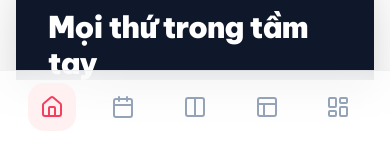
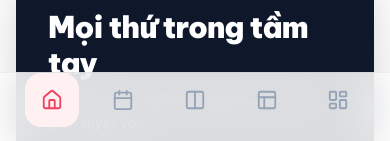
Before and after one commit to minhthuy266/lina-planner, a React (Vite) app: page / in a window 390 px wide. Shown: the part 700-841 px from the top of the page. Built offline with nearby package versions, Linux system fonts and the light colour scheme; no server answers; the database is empty.

Commit message:
fix(styles): Improve mobile viewport and navigation spacing
Utilize `100dvh` for precise full viewport height on mobile devices and adjust mobile navigation padding to accommodate safe areas more effectively. Also, increase padding on mobile tab buttons for better touch targets.

```diff
--- a/App.tsx
+++ b/App.tsx
@@ -87,7 +87,7 @@ const NavBtn: React.FC<{ icon: React.ReactNode; active: boolean; onClick: () =>
 );
 
 const MobileTab: React.FC<{ icon: React.ReactNode; active: boolean; onClick: () => void }> = ({ icon, active, onClick }) => (
-  <button onClick={onClick} className={`p-3 rounded-2xl transition-all ${active ? 'text-rose-500 bg-rose-50' : 'text-slate-400'}`}>{icon}</button>
+  <button onClick={onClick} className={`p-4 rounded-2xl transition-all ${active ? 'text-rose-500 bg-rose-50' : 'text-slate-400'}`}>{icon}</button>
 );
 
 export default function App() {
@@ -105,13 +105,9 @@ export default function App() {
   };
 
   useEffect(() => {
-    // Kiểm tra xem có đang chạy ở chế độ App (Standalone) không
     const isStandalone = (window.navigator as any).standalone || window.matchMedia('(display-mode: standalone)').matches;
-
-    // Phát hiện iOS
     const isIOS = /iPad|iPhone|iPod/.test(navigator.userAgent) && !(window as any).MSStream;
 
-    // Hiện prompt cài đặt nếu là iOS và chưa cài đặt
     const hasPromptedInstall = localStorage.getItem('lumina_install_prompted');
     if (isIOS && !isStandalone && !hasPromptedInstall) {
       setTimeout(() => setShowInstallPrompt(true), 3000);
@@ -189,7 +185,7 @@ export default function App() {
   };
 
   return (
-    <div className="flex h-screen w-full bg-[#fcfcfd] text-slate-900 overflow-hidden flex-col lg:flex-row">
+    <div className="flex h-full w-full bg-[#fcfcfd] text-slate-900 overflow-hidden flex-col lg:flex-row">
       {showInstallPrompt && <IOSInstallPrompt onClose={() => { setShowInstallPrompt(false); localStorage.setItem('lumina_install_prompted', 'true'); }} />}
 
       {showNotificationPrompt && (
@@ -221,7 +217,7 @@ export default function App() {
       </aside>
 
       {/* Main Container */}
-      <div className="flex-1 flex flex-col min-w-0 pb-16 lg:pb-0">
+      <div className="flex-1 flex flex-col min-w-0">
         <header className="h-14 lg:h-16 bg-white/80 backdrop-blur-md border-b border-slate-100 flex items-center justify-between px-5 shrink-0 z-40">
           <div className="flex items-center gap-4">
             <div className="lg:hidden text-rose-500"><Zap size={22} className="fill-rose-500" /></div>
@@ -247,7 +243,7 @@ export default function App() {
         </header>
 
         <main className="flex-1 overflow-hidden relative">
-          <div className="absolute inset-0 overflow-y-auto custom-scrollbar p-4 lg:p-10">
+          <div className="absolute inset-0 overflow-y-auto custom-scrollbar p-4 lg:p-10 pb-24 lg:pb-10">
             <div className="max-w-6xl mx-auto page-transition" key={refreshKey}>
               {currentView === 'dashboard' && <Dashboard onNavigate={handleNavigate} onUpdate={triggerRefresh} />}
               {currentView === 'year' && <YearView onSelectDate={(d) => { setCurrentDate(d); setCurrentView('month'); }} refreshKey={refreshKey} />}
@@ -261,12 +257,12 @@ export default function App() {
 
         {/* Mobile Tab Bar */}
         <div className="lg:hidden fixed bottom-0 left-0 right-0 z-50 mobile-nav-glass">
-          <nav className="flex items-center justify-around px-4 pt-3">
-            <MobileTab icon={<Home size={24} />} active={currentView === 'dashboard'} onClick={() => handleNavigate('dashboard')} />
-            <MobileTab icon={<Calendar size={24} />} active={currentView === 'month'} onClick={() => handleNavigate('month')} />
-            <MobileTab icon={<Columns size={24} />} active={currentView === 'week'} onClick={() => handleNavigate('week')} />
-            <MobileTab icon={<Layout size={24} />} active={currentView === 'day'} onClick={() => handleNavigate('day', new Date())} />
-            <MobileTab icon={<LayoutDashboard size={24} />} active={currentView === 'vision'} onClick={() => handleNavigate('vision')} />
+          <nav className="flex items-center justify-around px-4">
+            <MobileTab icon={<Home size={22} />} active={currentView === 'dashboard'} onClick={() => handleNavigate('dashboard')} />
+            <MobileTab icon={<Calendar size={22} />} active={currentView === 'month'} onClick={() => handleNavigate('month')} />
+            <MobileTab icon={<Columns size={22} />} active={currentView === 'week'} onClick={() => handleNavigate('week')} />
+            <MobileTab icon={<Layout size={22} />} active={currentView === 'day'} onClick={() => handleNavigate('day', new Date())} />
+            <MobileTab icon={<LayoutDashboard size={22} />} active={currentView === 'vision'} onClick={() => handleNavigate('vision')} />
           </nav>
         </div>
       </div>
--- a/index.html
+++ b/index.html
@@ -46,7 +46,7 @@
             overflow: hidden;
             position: fixed;
             width: 100%;
-            height: 100%;
+            height: 100dvh; /* Sử dụng dvh để chính xác tuyệt đối trên mobile */
             -webkit-font-smoothing: antialiased;
             touch-action: manipulation;
             padding-top: var(--sat);
@@ -62,7 +62,9 @@
             background: rgba(255, 255, 255, 0.85);
             backdrop-filter: blur(20px);
             border-top: 1px solid rgba(15, 23, 42, 0.05);
-            padding-bottom: calc(0.8rem + var(--sab));
+            /* Giảm padding bottom xuống mức tối thiểu cần thiết cho Safe Area */
+            padding-bottom: var(--sab);
+            height: calc(4.5rem + var(--sab));
         }
 
         .ios-prompt-animation {
@@ -74,9 +76,15 @@
             to { transform: translateY(0); opacity: 1; }
         }
 
-        /* Tối ưu hóa scroll cho mobile */
         .custom-scrollbar {
             -webkit-overflow-scrolling: touch;
+        }
+
+        /* Đảm bảo chiều cao app luôn khớp với view */
+        #root {
+            height: 100%;
+            display: flex;
+            flex-direction: column;
         }
     </style>
 <script type="importmap">
```
